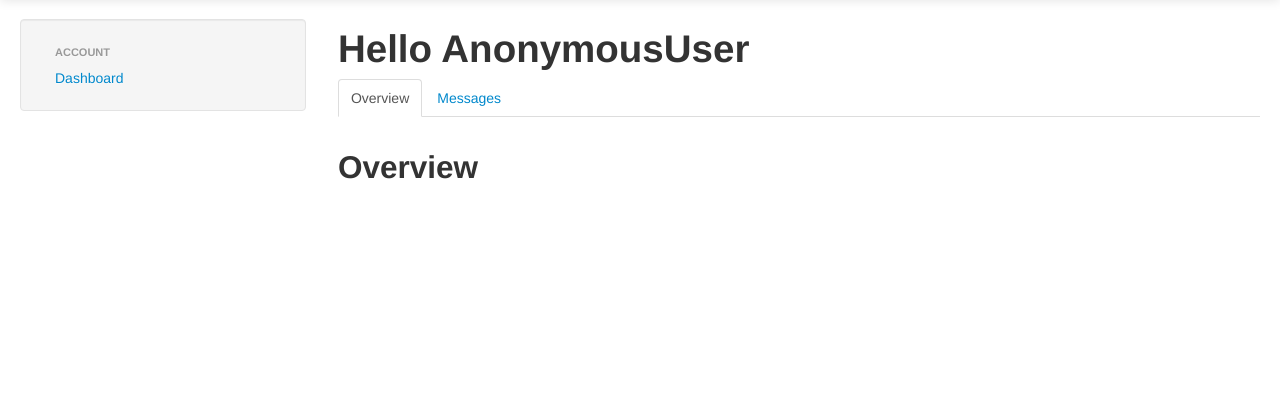
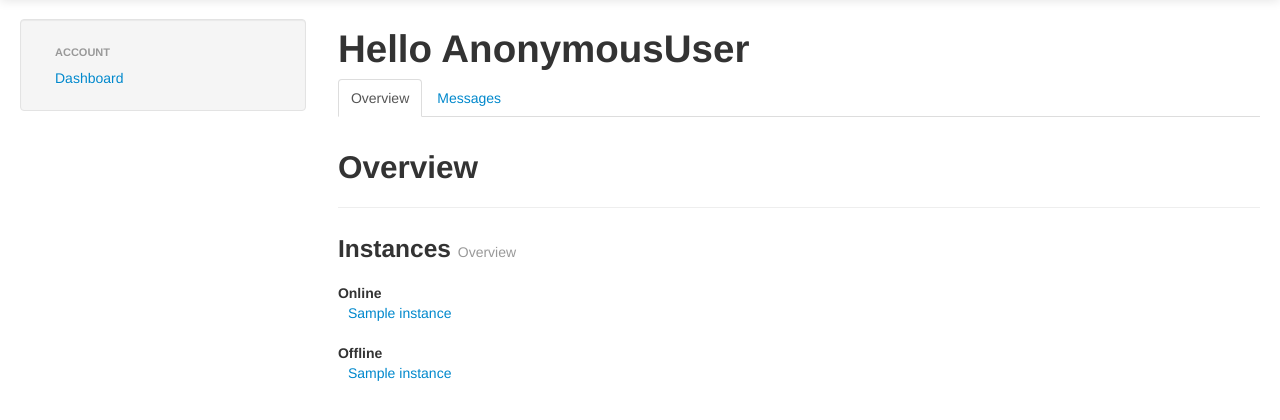
Before and after one commit to jawr/kontrolvm, a Django app: template templates/account/index.html in a window 1280 px wide. Shown: the part 41-461 px from the top of the page. Run offline with Django 3.2, Linux system fonts and the light colour scheme; the template is opened without the code that fills it: most values are stand-ins (such as "Sample title", 1, 10 or a date in 2020); some libraries are stand-ins or nearby versions.

Commit message:
Improved Overview for admin and normal user. '/' now redirects to '/account/'.

```diff
--- a/kontrolvm/urls.py
+++ b/kontrolvm/urls.py
@@ -1,5 +1,6 @@
 from django.conf.urls import patterns, include, url
 from django.contrib.staticfiles.urls import staticfiles_urlpatterns
+from django.http import HttpResponseRedirect
 from django.contrib import admin
 admin.autodiscover()
 
@@ -11,6 +12,7 @@ urlpatterns = patterns('',
   url(r'^hypervisor/', include('apps.hypervisor.urls')),
   url(r'^admin/', include(admin.site.urls)),
   url(r'^messages/', include('persistent_messages.urls')),
+  url(r'^$', lambda x: HttpResponseRedirect('/account/')),
 )
 
 urlpatterns += staticfiles_urlpatterns()
--- a/templates/account/index.html
+++ b/templates/account/index.html
@@ -11,6 +11,50 @@
   <div class="tab-content">
     <div class="tab-pane fade in active" id="overview">
       <h2>Overview</h2>
+      {% if my_instances_online or my_instances_offline %}
+        <hr>
+        <h3>Instances <small>Overview</small></h3>
+        {% if my_instances_online %}
+        <dl>
+          <dt>Online</dt>
+          {% for instance in my_instances_online %}
+            <dd><a href="/instance/{{ instance.name }}/">{{ instance }}</a></dd>
+          {% endfor %}
+        </dl>
+        {% endif %}
+        {% if my_instances_offline %}
+        <dl>
+          <dt>Offline</dt>
+          {% for instance in my_instances_offline %}
+            <dd><a href="/instance/{{ instance.name }}/">{{ instance }}</a></dd>
+          {% endfor %}
+        </dl>
+        {% endif %}
+      {% endif %}
+      {% if request.user.is_staff %}
+      <hr>
+      <h3>Admin <small>Overview</small></h3>
+      <dl>
+        <dt>Hypervisors</dt>
+        <dd>Online: <b>{{ hypervisors_online }}</b> Offline: <b>{{ hypervisors_offline }}</b></dd>
+      </dl>
+      <dl>
+        <dt>Storage Pools</dt>
+        <dd>Online: <b>{{ storagepools_online }}</b> Offline: <b>{{ instances_offline }}</b></dd>
+      </dl>
+      <dl>
+        <dt>Volumes</dt>
+        <dd>Online: <b>{{ volumes_online }}</b> Offline: <b>{{ volumes_offline }}</b></dd>
+      </dl>
+      <dl>
+        <dt>Instances</dt>
+        <dd>Online: <b>{{ instances_online }}</b> Offline: <b>{{ instances_offline }}</b> Tasks: <b>{{ instancetasks }}</b></dd>
+      </dl>
+      <dl>
+        <dt>Installation Disks</dt>
+        <dd>Complete: <b>{{ installationdisks }}</b> Tasks: <b>{{ installationdisktasks }}</b></dd>
+      </dl>
+      {% endif %}
     </div>
     <div class="tab-pane fade" id="messages">
       <h2>Messages</h2>
```
Also changed, not shown: apps/account/views.py (+39 -2 lines).
